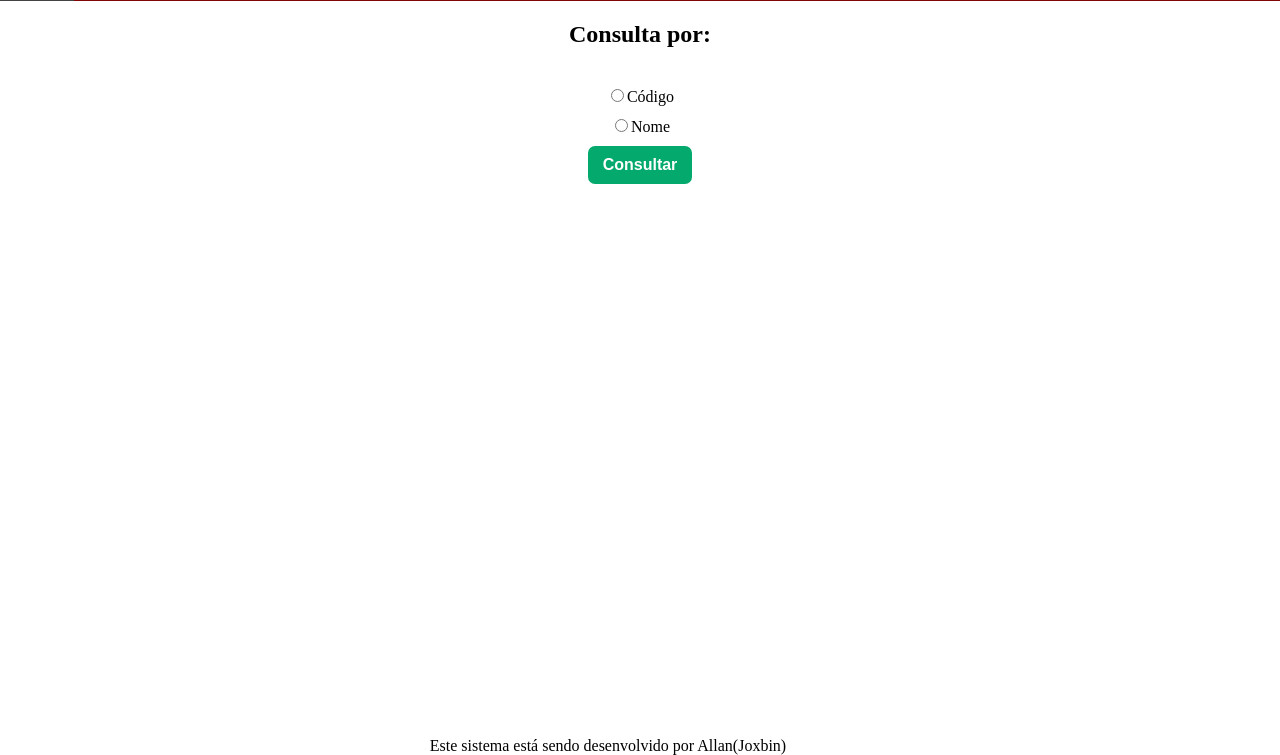
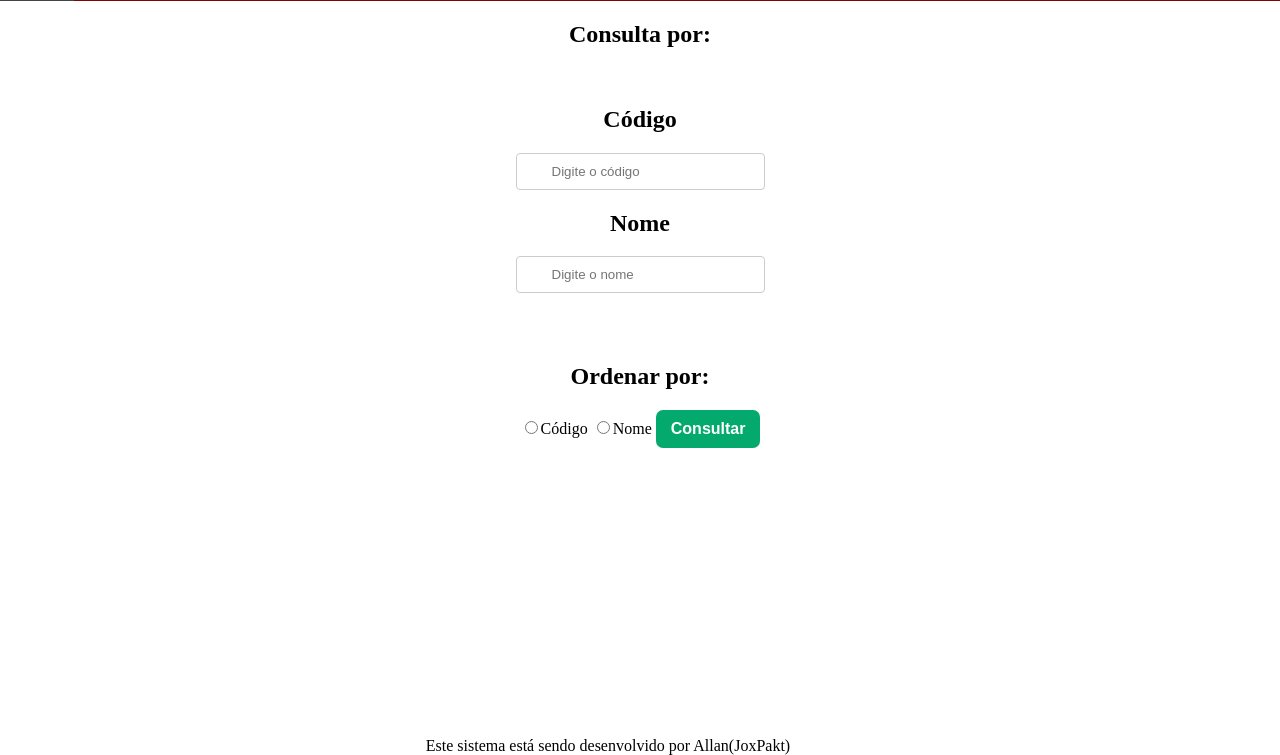
Before and after one commit to vladkrz/projetos, a Flask app: page /consulta in a window 1280 px wide. Shown: the part 45-800 px from the top of the page. Run offline with Flask 2, Linux system fonts and the light colour scheme; some libraries are stand-ins or nearby versions.

Commit message:
alteração e add de notas

```diff
--- a/loginPage/main.py
+++ b/loginPage/main.py
@@ -217,11 +217,3 @@ if __name__ == '__main__':
 	'''
 	#host='0.0.0.0'
 	app.run(debug=True,host='0.0.0.0')
-
-'''
-agoraDataHora = datahora.dataHoraAtual()
-antigaDataHora = agoraDataHora
-while True:
-	if antigaDataHora == agoraDataHora.dataHoraAtual():
-		continue
-	else:'''
--- a/loginPage/templates/base.html
+++ b/loginPage/templates/base.html
@@ -4,6 +4,28 @@
         <!--Pesquisar como configurar um link css para flask -->
         <title>{% block title %} {% endblock %}</title>
         <style>
+            .msg-register-db{
+                color:red;
+                font-weight: bold;
+            }
+            input {
+                text-align: center;
+            }
+            .title-info{
+                text-align:left;
+            }
+            .menu{
+                text-align:right;
+            }
+            li{
+                display: inline-block;
+
+            }
+            table, th, td {
+                border: 1px solid black;
+                text-align: center;
+            }
+
             body{
                 margin: 0;
                 padding: 0;
@@ -11,7 +33,7 @@
             .msg-sistema{
                 color:red;
                 font-weight: bold;
-                font-size: 14px;
+                font-size: 18px;
             }
             input {
                 text-align: center;
@@ -91,11 +113,13 @@
             }
             form{
                 display: flex;
+
+                gap: 50px;
+                align-items: center;
                 flex-direction: column;
-                gap: 10px;
-                align-items: center;
-                justify-content: space-evenly;
+
             }
+
 
         </style>
     </head>
@@ -184,7 +208,7 @@
     <div class="footer">
         <footer style="position: fixed; left:2; right: 2; width: 95%; bottom: 0;">
             <center>
-                Este sistema está sendo desenvolvido por Allan(Joxbin)
+                Este sistema está sendo desenvolvido por Allan(JoxPakt)
             </center>
         </footer>
     </div>
--- a/loginPage/templates/consulta.html
+++ b/loginPage/templates/consulta.html
@@ -9,8 +9,23 @@
 
 {% block form_consulta_aluno %}
     <form method="POST">
-        <label><input type="radio" name="opcao" value="consulta_codigo">Código</label>
-        <label><input type="radio" name="opcao" value="consulta_nome">Nome</label>
+
+        <div class="inputConsulta">
+            <h2>Código</h2>
+            <label><input type="text" name="campoEntrada" placeholder="Digite o código"></label>
+            <h2>Nome</h2>
+            <label><input type="text" name="campoEntrada" placeholder="Digite o nome"></label>
+        </div>
+        <div class="inputSelecao">
+            <!--
+                # Notas para se fazer
+                - Fazer a consulta se ordenar por ordem alfabetica e por codigo ao clicar no inputradio
+                - Permitir consultar mais de 1 nome ou código por vez
+                - Fazer a consulta funcionar pelo inputtext
+                - Fazer um relógio em tempo real -->
+            <h2>Ordenar por:</h2>
+            <label><input type="radio" name="opcao" value="consulta_codigo">Código</label>
+            <label><input type="radio" name="opcao" value="consulta_nome">Nome</label>
         <label><input type="submit" value="Consultar"></label>
     </form>
 {% endblock%}
--- a/loginPage/templates/style.css
+++ b/loginPage/templates/style.css
@@ -19,3 +19,6 @@ table, th, td {
     border: 1px solid black;
     text-align: center;
 }
+.inputConsulta {
+    justify-content: start;
+}
```
Also changed, not shown: backup main.py (added).
